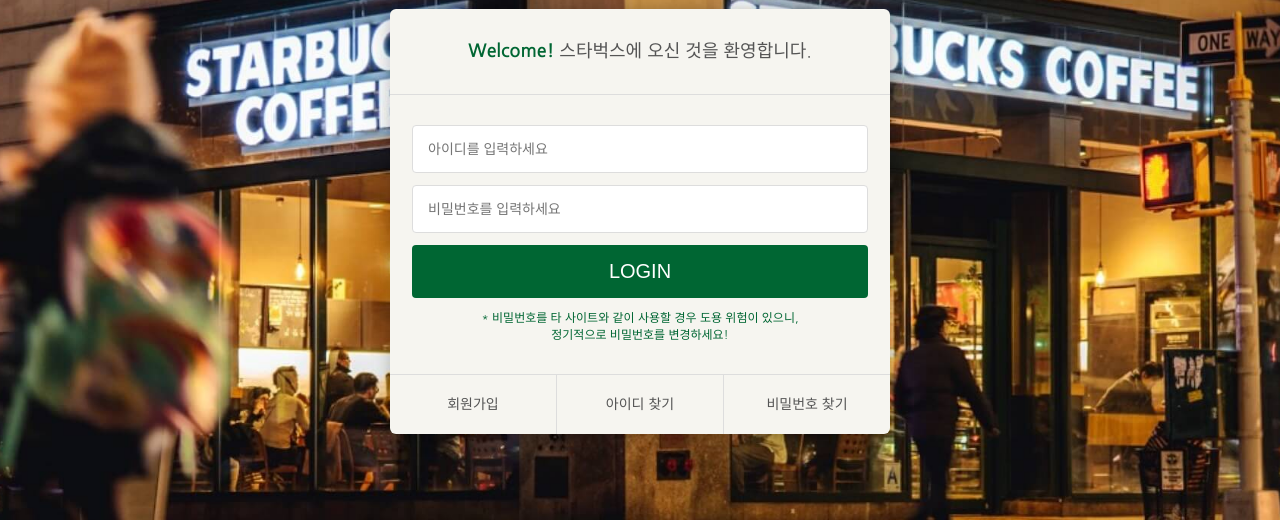
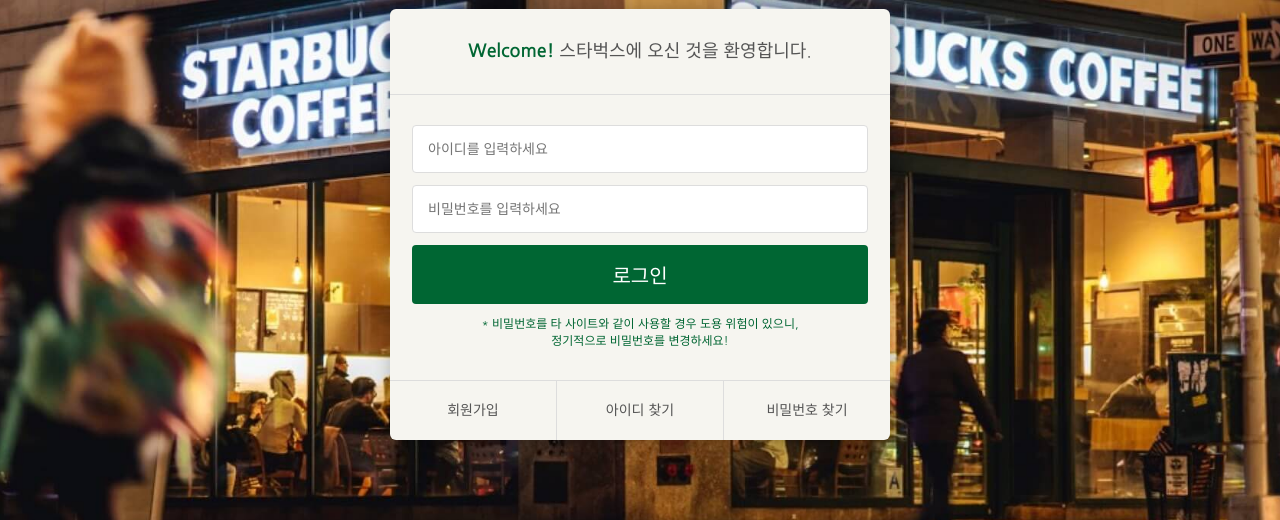
Before and after one commit to isglory/starbucks, a plain HTML site: page signin/index.html in a window 1280 px wide. Shown: the part 280-800 px from the top of the page. Drawn offline with nearby package versions, Linux system fonts and the light colour scheme.

Commit message:
글자변경

```diff
--- a/signin/index.html
+++ b/signin/index.html
@@ -366,7 +366,7 @@
 			<form>
 				<input type="text" placeholder="아이디를 입력하세요"/>
 				<input type="password" placeholder="비밀번호를 입력하세요"/>
-				<input type="submit" value="LOGIN"/>
+				<input type="submit" value="로그인"/>
 				<p>
 					* 비밀번호를 타 사이트와 같이 사용할 경우 도용 위험이 있으니,<br />
 					정기적으로 비밀번호를 변경하세요!
```
